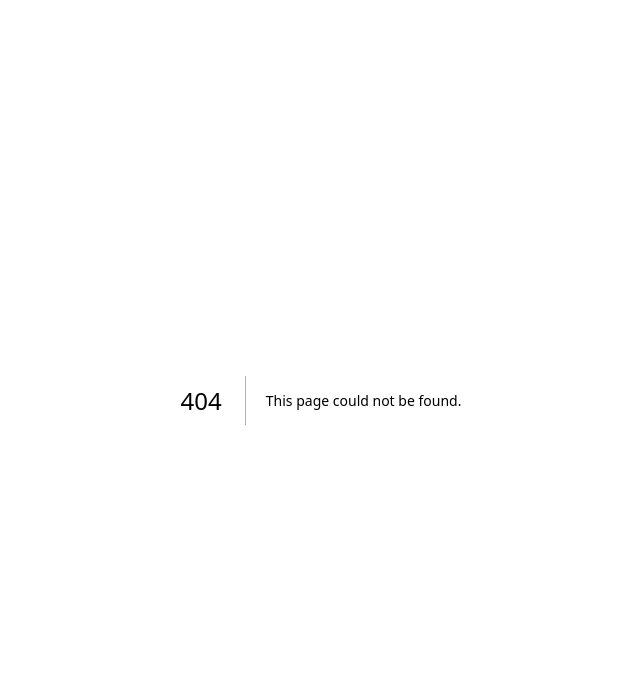
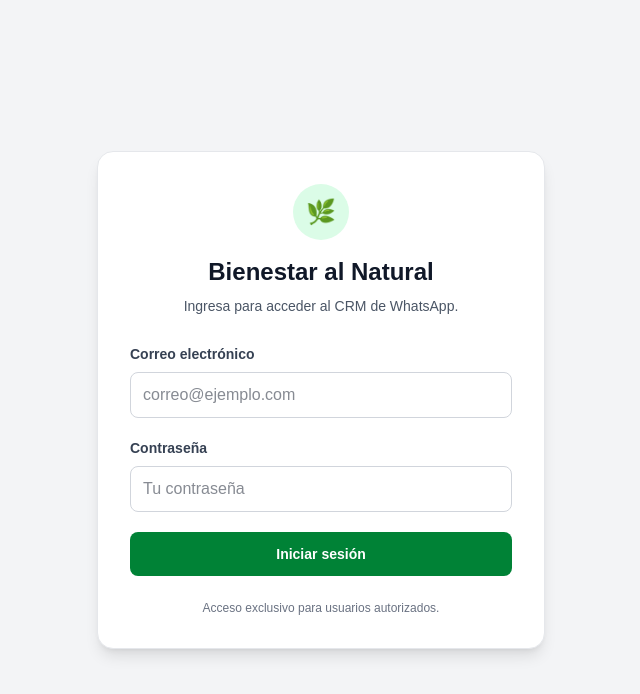
Before and after one commit to braiangyf-bot/crm-whatsapp, a Next.js app: page /login in a window 1280 px wide. Before the commit this address had no page. Shown: the top 694 px of the page, without its empty margins (319-959 px from the left). Built offline with nearby package versions, Linux system fonts and the light colour scheme.

Commit message:
Agrega autenticacion y protege el acceso al CRM

```diff
--- /dev/null
+++ b/app/auth/actions.ts
@@ -0,0 +1,12 @@
+"use server";
+
+import { redirect } from "next/navigation";
+import { createClient } from "@/lib/supabase/server";
+
+export async function cerrarSesion() {
+  const supabase = await createClient();
+
+  await supabase.auth.signOut();
+
+  redirect("/login");
+}
--- /dev/null
+++ b/app/login/actions.ts
@@ -0,0 +1,44 @@
+"use server";
+
+import { redirect } from "next/navigation";
+import { createClient } from "@/lib/supabase/server";
+
+export async function iniciarSesion(
+  formData: FormData
+) {
+  const email = String(
+    formData.get("email") ?? ""
+  )
+    .trim()
+    .toLowerCase();
+
+  const password = String(
+    formData.get("password") ?? ""
+  );
+
+  if (!email || !password) {
+    const mensaje = encodeURIComponent(
+      "Completa el correo y la contraseña."
+    );
+
+    redirect(`/login?error=${mensaje}`);
+  }
+
+  const supabase = await createClient();
+
+  const { error } =
+    await supabase.auth.signInWithPassword({
+      email,
+      password,
+    });
+
+  if (error) {
+    const mensaje = encodeURIComponent(
+      "Correo o contraseña incorrectos."
+    );
+
+    redirect(`/login?error=${mensaje}`);
+  }
+
+  redirect("/");
+}
--- /dev/null
+++ b/app/login/page.tsx
@@ -0,0 +1,100 @@
+import { iniciarSesion } from "./actions";
+
+type SearchParams = Promise<{
+  error?: string | string[];
+}>;
+
+export default async function LoginPage({
+  searchParams,
+}: {
+  searchParams: SearchParams;
+}) {
+  const params = await searchParams;
+
+  const errorRecibido = Array.isArray(params.error)
+    ? params.error[0]
+    : params.error;
+
+  const error = String(errorRecibido ?? "").trim();
+
+  return (
+    <main className="flex min-h-screen items-center justify-center bg-gray-100 px-4 py-10">
+      <div className="w-full max-w-md rounded-2xl border border-gray-200 bg-white p-6 shadow-lg sm:p-8">
+        <div className="mb-7 text-center">
+          <div className="mx-auto mb-4 flex h-14 w-14 items-center justify-center rounded-full bg-green-100 text-2xl">
+            🌿
+          </div>
+
+          <h1 className="text-2xl font-bold text-gray-900">
+            Bienestar al Natural
+          </h1>
+
+          <p className="mt-2 text-sm text-gray-600">
+            Ingresa para acceder al CRM de WhatsApp.
+          </p>
+        </div>
+
+        {error && (
+          <div
+            role="alert"
+            className="mb-5 rounded-lg border border-red-200 bg-red-50 px-4 py-3 text-sm text-red-700"
+          >
+            {error}
+          </div>
+        )}
+
+        <form action={iniciarSesion} className="space-y-5">
+          <div>
+            <label
+              htmlFor="email"
+              className="mb-2 block text-sm font-semibold text-gray-700"
+            >
+              Correo electrónico
+            </label>
+
+            <input
+              id="email"
+              name="email"
+              type="email"
+              autoComplete="email"
+              required
+              placeholder="correo@ejemplo.com"
+              className="w-full rounded-lg border border-gray-300 px-3 py-2.5 text-gray-900 outline-none transition focus:border-green-600 focus:ring-2 focus:ring-green-100"
+            />
+          </div>
+
+          <div>
+            <label
+              htmlFor="password"
+              className="mb-2 block text-sm font-semibold text-gray-700"
+            >
+              Contraseña
+            </label>
+
+            <input
+              id="password"
+              name="password"
+              type="password"
+              autoComplete="current-password"
+              required
+              minLength={6}
+              placeholder="Tu contraseña"
+              className="w-full rounded-lg border border-gray-300 px-3 py-2.5 text-gray-900 outline-none transition focus:border-green-600 focus:ring-2 focus:ring-green-100"
+            />
+          </div>
+
+          <button
+            type="submit"
+            className="w-full rounded-lg bg-green-700 px-4 py-3 text-sm font-bold text-white transition hover:bg-green-800 focus:outline-none focus:ring-2 focus:ring-green-300"
+          >
+            Iniciar sesión
+          </button>
+        </form>
+
+        <p className="mt-6 text-center text-xs text-gray-500">
+          Acceso exclusivo para usuarios autorizados.
+        </p>
+      </div>
+    </main>
+  );
+}
--- a/app/page.tsx
+++ b/app/page.tsx
@@ -5,6 +5,7 @@ import { redirect } from "next/navigation";
 import LimpiarBusqueda from "@/app/components/LimpiarBusqueda";
 import TablaClientes from "@/app/components/TablaClientes";
 import Link from "next/link";
+import BotonCerrarSesion from "@/components/BotonCerrarSesion";
 
 export const dynamic = "force-dynamic";
 
@@ -329,6 +330,7 @@ export default async function Home({
             Gestión de clientes, seguimiento comercial y campañas por WhatsApp API.
           </p>
         </div>
+        <BotonCerrarSesion />
 
         <div className="flex flex-wrap gap-2">
           <Link
--- /dev/null
+++ b/components/BotonCerrarSesion.tsx
@@ -0,0 +1,14 @@
+import { cerrarSesion } from "@/app/auth/actions";
+
+export default function BotonCerrarSesion() {
+  return (
+    <form action={cerrarSesion}>
+      <button
+        type="submit"
+        className="rounded-lg border border-red-200 bg-white px-4 py-2 text-sm font-semibold text-red-700 transition hover:bg-red-50"
+      >
+        Cerrar sesión
+      </button>
+    </form>
+  );
+}
--- /dev/null
+++ b/lib/supabase/client.ts
@@ -0,0 +1,8 @@
+import { createBrowserClient } from "@supabase/ssr";
+
+export function createClient() {
+  return createBrowserClient(
+    process.env.NEXT_PUBLIC_SUPABASE_URL!,
+    process.env.NEXT_PUBLIC_SUPABASE_PUBLISHABLE_KEY!
+  );
+}
--- /dev/null
+++ b/lib/supabase/proxy.ts
@@ -0,0 +1,134 @@
+import { createServerClient } from "@supabase/ssr";
+import {
+  NextResponse,
+  type NextRequest,
+} from "next/server";
+
+const RUTAS_PUBLICAS = [
+  "/login",
+  "/politica-de-privacidad",
+  "/terminos-y-condiciones",
+  "/eliminacion-de-datos",
+];
+
+function esRutaPublica(pathname: string): boolean {
+  return RUTAS_PUBLICAS.some(
+    (ruta) =>
+      pathname === ruta ||
+      pathname.startsWith(`${ruta}/`)
+  );
+}
+
+function esWebhookMeta(pathname: string): boolean {
+  return pathname === "/api/whatsapp/webhook";
+}
+
+export async function updateSession(
+  request: NextRequest
+) {
+  let supabaseResponse = NextResponse.next({
+    request,
+  });
+
+  const supabase = createServerClient(
+    process.env.NEXT_PUBLIC_SUPABASE_URL!,
+    process.env.NEXT_PUBLIC_SUPABASE_PUBLISHABLE_KEY!,
+    {
+      cookies: {
+        getAll() {
+          return request.cookies.getAll();
+        },
+
+        setAll(cookiesToSet) {
+          cookiesToSet.forEach(
+            ({ name, value }) => {
+              request.cookies.set(name, value);
+            }
+          );
+
+          supabaseResponse = NextResponse.next({
+            request,
+          });
+
+          cookiesToSet.forEach(
+            ({ name, value, options }) => {
+              supabaseResponse.cookies.set(
+                name,
+                value,
+                options
+              );
+            }
+          );
+        },
+      },
+    }
+  );
+
+  /*
+   * Valida el JWT y renueva la sesión
+   * cuando sea necesario.
+   */
+  const { data, error } =
+    await supabase.auth.getClaims();
+
+  const estaAutenticado =
+    !error && Boolean(data?.claims?.sub);
+
+  const pathname = request.nextUrl.pathname;
+
+  /*
+   * Meta debe poder llamar al webhook
+   * sin una sesión del CRM.
+   */
+  if (esWebhookMeta(pathname)) {
+    return supabaseResponse;
+  }
+
+  /*
+   * El login y las páginas legales
+   * permanecen públicas.
+   */
+  if (esRutaPublica(pathname)) {
+    if (
+      pathname === "/login" &&
+      estaAutenticado
+    ) {
+      return NextResponse.redirect(
+        new URL("/", request.url)
+      );
+    }
+
+    return supabaseResponse;
+  }
+
+  /*
+   * Las APIs protegidas responden JSON,
+   * no una redirección HTML.
+   */
+  if (
+    pathname.startsWith("/api/") &&
+    !estaAutenticado
+  ) {
+    return NextResponse.json(
+      {
+        ok: false,
+        error: "No autorizado.",
+      },
+      {
+        status: 401,
+      }
+    );
+  }
+
+  /*
+   * Las páginas privadas redirigen
+   * al formulario de inicio de sesión.
+   */
+  if (!estaAutenticado) {
+    return NextResponse.redirect(
+      new URL("/login", request.url)
+    );
+  }
+
+  return supabaseResponse;
+}
--- /dev/null
+++ b/lib/supabase/server.ts
@@ -0,0 +1,34 @@
+import { createServerClient } from "@supabase/ssr";
+import { cookies } from "next/headers";
+
+export async function createClient() {
+  const cookieStore = await cookies();
+
+  return createServerClient(
+    process.env.NEXT_PUBLIC_SUPABASE_URL!,
+    process.env.NEXT_PUBLIC_SUPABASE_PUBLISHABLE_KEY!,
+    {
+      cookies: {
+        getAll() {
+          return cookieStore.getAll();
+        },
+
+        setAll(cookiesToSet) {
+          try {
+            cookiesToSet.forEach(
+              ({ name, value, options }) => {
+                cookieStore.set(name, value, options);
+              }
+            );
+          } catch {
+            /*
+             * Puede ejecutarse desde un Server Component,
+             * donde Next.js no permite modificar cookies.
+             * El proxy renovará la sesión.
+             */
+          }
+        },
+      },
+    }
+  );
+}
--- a/package.json
+++ b/package.json
@@ -3,13 +3,15 @@
   "version": "0.1.0",
   "private": true,
   "scripts": {
-    "dev": "next dev",
-    "build": "prisma generate && next build",
+    "dev": "next dev --webpack",
+    "build": "prisma generate && next build --webpack",
     "start": "next start",
     "lint": "eslint"
   },
   "dependencies": {
     "@prisma/client": "^6.19.3",
+    "@supabase/ssr": "^0.12.0",
+    "@supabase/supabase-js": "^2.109.0",
     "dotenv": "^17.4.2",
     "next": "16.2.7",
     "prisma": "^6.19.3",
--- /dev/null
+++ b/proxy.ts
@@ -0,0 +1,16 @@
+import type { NextRequest } from "next/server";
+import { updateSession } from "@/lib/supabase/proxy";
+
+export async function proxy(request: NextRequest) {
+  return updateSession(request);
+}
+
+export const config = {
+  matcher: [
+    /*
+     * Ejecutar el proxy en todas las rutas excepto
+     * archivos estáticos e imágenes.
+     */
+    "/((?!_next/static|_next/image|favicon.ico|.*\.(?:svg|png|jpg|jpeg|gif|webp)$).*)",
+  ],
+};
```
Also changed, not shown: 1 other file (tests, documents, lock files or other folders).
